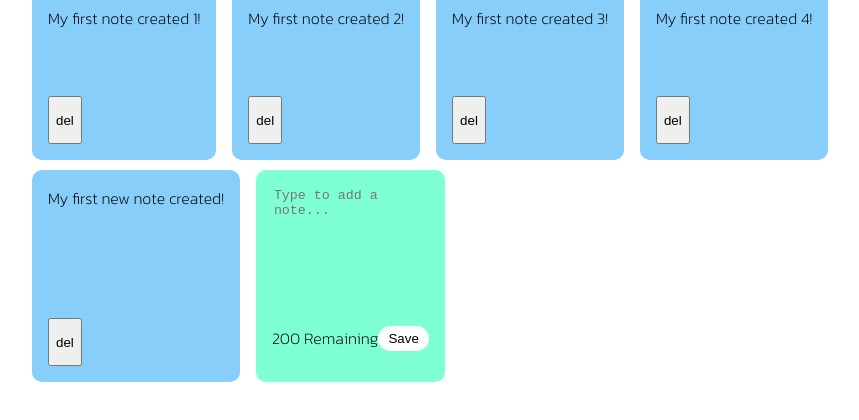
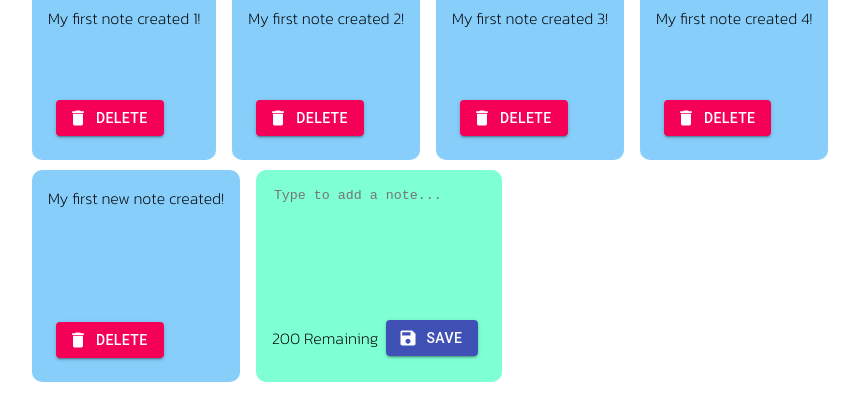
Before and after one commit to mariyafrantsava/notes, a React app: page / in a window 1280 px wide. Shown: the part 10-430 px from the top of the page, without its empty margins (143-1002 px from the left). Built offline with nearby package versions, Linux system fonts and the light colour scheme.

```diff
--- a/package.json
+++ b/package.json
@@ -16,9 +16,11 @@
     "@babel/plugin-proposal-class-properties": "^7.4.4",
     "@babel/plugin-transform-block-scoping": "^7.14.1",
     "@babel/plugin-transform-classes": "^7.13.0",
+    "@babel/plugin-transform-react-jsx-source": "^7.14.5",
     "@babel/plugin-transform-template-literals": "^7.13.0",
     "@babel/preset-env": "^7.14.1",
     "@babel/preset-react": "^7.13.13",
+    "@material-ui/icons": "^4.11.2",
     "babel-loader": "^8.2.2",
     "css-loader": "^5.2.4",
     "file-loader": "^6.2.0",
@@ -32,6 +34,7 @@
     "webpack-dev-server": "^3.11.2"
   },
   "dependencies": {
+    "@material-ui/core": "^4.11.4",
     "core-js": "^3.12.1",
     "react": "^17.0.2",
     "react-dom": "^17.0.2"
--- a/src/components/add-note/add-note.js
+++ b/src/components/add-note/add-note.js
@@ -1,7 +1,17 @@
 import React, {useState} from 'react';
 import './add-note.scss';
+import {makeStyles} from "@material-ui/core/styles";
+import Button from '@material-ui/core/Button';
+import SaveIcon from '@material-ui/icons/Save';
 
 const AddNote = ({handleAddNote}) => {
+    const useStyles = makeStyles((theme) => ({
+        button: {
+            margin: theme.spacing(1),
+        },
+    }));
+    const classes = useStyles();
+
     const [noteText, setNoteText] = useState('');
 
     const handleChange = (event) => {
@@ -25,11 +35,15 @@
             </textarea>
             <div className="note-footer">
                 <p>200 Remaining</p>
-                <button
-                    className="save"
-                    onClick={handleSaveClick}>
+                <Button
+                    variant="contained"
+                    color="primary"
+                    className={classes.button}
+                    startIcon={<SaveIcon />}
+                    onClick={handleSaveClick}
+                >
                     Save
-                </button>
+                </Button>
             </div>
         </div>
     )
--- a/src/components/add-note/add-note.scss
+++ b/src/components/add-note/add-note.scss
@@ -11,13 +11,3 @@
 textarea:focus{
   outline: none;
 }
-
-.save{
-  background-color: white;
-  border: none;
-  border-radius: 15px;
-  padding: 5px 10px;
-}
-.save:hover{
-  background-color: #ecebeb;
-}
--- a/src/components/app/app.js
+++ b/src/components/app/app.js
@@ -1,6 +1,7 @@
-import React, { useState }  from "react";
+import React, {useEffect, useState} from "react";
 import './app.scss';
 import NotesList from "../notes-list/notes-list";
+import SearchTag from "../search-tag/search-tag";
 
 const App = () => {
     const [notes, setNotes] = useState([
@@ -21,10 +22,27 @@
             text: "My first note created 4!"
         },
         {
-            id: "3",
+            id: "4",
             text: "My first new note created!"
         },
     ]);
+
+    const [searchText, setSearchText] = useState('');
+    useEffect(() =>{
+        const savedNotes = JSON.parse(
+            localStorage.getItem('notes-data')
+        );
+        if(savedNotes){
+            setNotes(savedNotes);
+        }
+    }, []);
+
+    useEffect(() =>{
+        localStorage.setItem(
+            'notes-data',
+            JSON.stringify(notes)
+        );
+    }, [notes]);
 
     const addNote = (text) => {
         const newNote = {
@@ -41,8 +59,10 @@
 
         return (
             <div className="container">
+                <SearchTag handleSearchNote={setSearchText}/>
                 <NotesList
-                    notes={notes}
+                    notes={notes.filter((note) =>
+                        note.text.toLocaleLowerCase().includes(searchText))}
                     handleAddNote={addNote}
                     handleDeleteNote={deleteNote}/>
             </div>
--- a/src/components/app/app.scss
+++ b/src/components/app/app.scss
@@ -15,4 +15,5 @@
   margin-left: auto;
   padding-right: 15px;
   padding-left: 15px;
+  min-height: 100vh;
 }
--- a/src/components/note/note.js
+++ b/src/components/note/note.js
@@ -1,14 +1,31 @@
 import React from "react";
+// import DeleteIcon from '@material-ui/icons/DeleteOutlined';
+import Button from '@material-ui/core/Button';
+import { makeStyles } from '@material-ui/core/styles';
+import DeleteIcon from '@material-ui/icons/Delete';
 import './note.scss';
 
 const Note = ({id, text, handleDeleteNote}) => {
+    const useStyles = makeStyles((theme) => ({
+        button: {
+            margin: theme.spacing(1),
+        },
+    }));
+    const classes = useStyles();
+
     return(
         <div className="note">
             <span id={id}>{text}</span>
             <div className="note-footer">
-                <button onClick={() => handleDeleteNote(id)}>
-                    <p>del</p>
-                </button>
+                    <Button
+                        variant="contained"
+                        color="secondary"
+                        className={classes.button}
+                        startIcon={<DeleteIcon />}
+                        onClick={() => handleDeleteNote(id)}
+                    >
+                        Delete
+                    </Button>
             </div>
         </div>
     )
```
Also changed, not shown: 1 other file.
